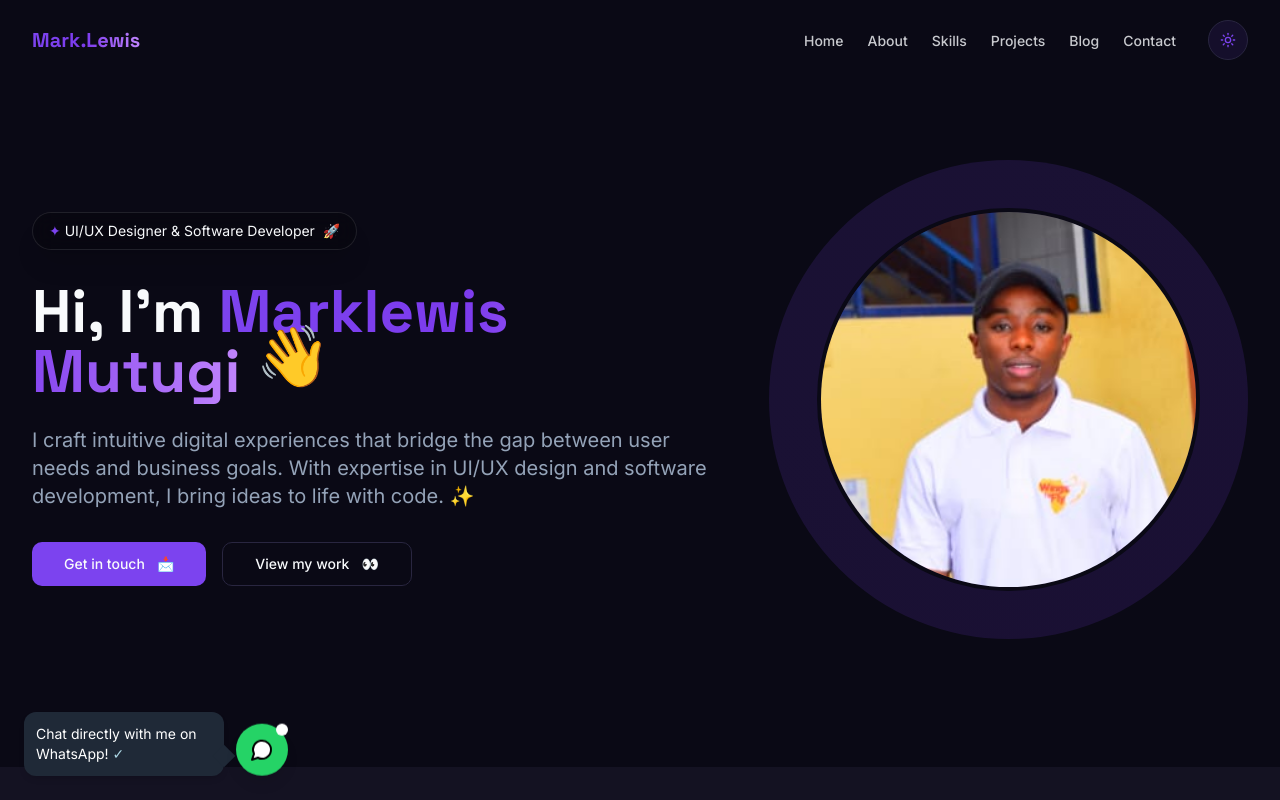
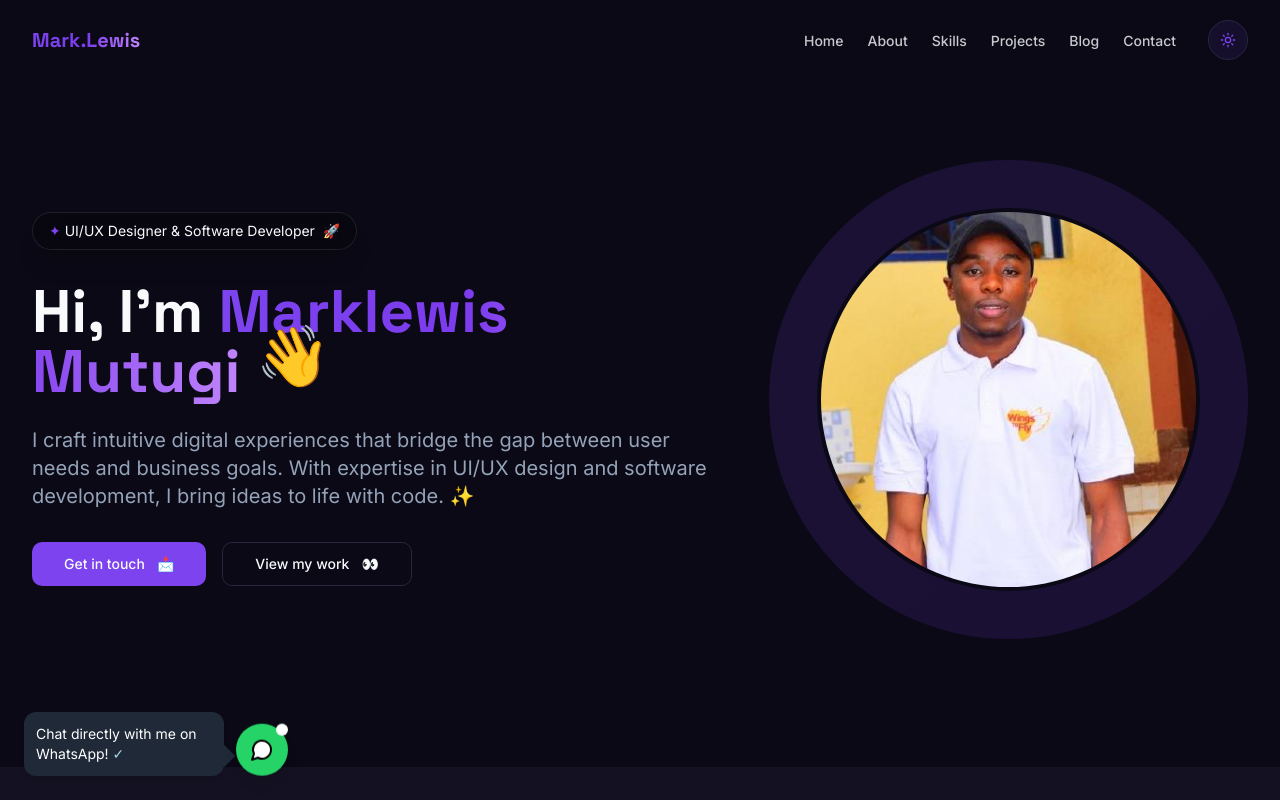
Before and after one commit to lewiii254/marklewis-verse-folio, a React (Vite) app: page / in a window 1280 px wide. Shown: the top 800 px of the page. Built offline with nearby package versions, Linux system fonts and the light colour scheme.

Commit message:
Changed  the image

```diff
--- a/src/components/sections/HeroSection.tsx
+++ b/src/components/sections/HeroSection.tsx
@@ -47,7 +47,7 @@ const HeroSection = () => {
               <div className="aspect-square rounded-full bg-gradient-to-br from-primary/20 to-accent/20 animate-pulse-slow"></div>
               <div className="absolute inset-0 flex items-center justify-center">
                 <img
-                  src="/myPic.jpg"
+                  src="/Pic2.jpeg"
                   alt="Marklewis Mutugi"
                   className="w-4/5 h-4/5 object-cover rounded-full border-4 border-background"
                 />
```
Also changed, not shown: public/Pic2.jpeg (added).
